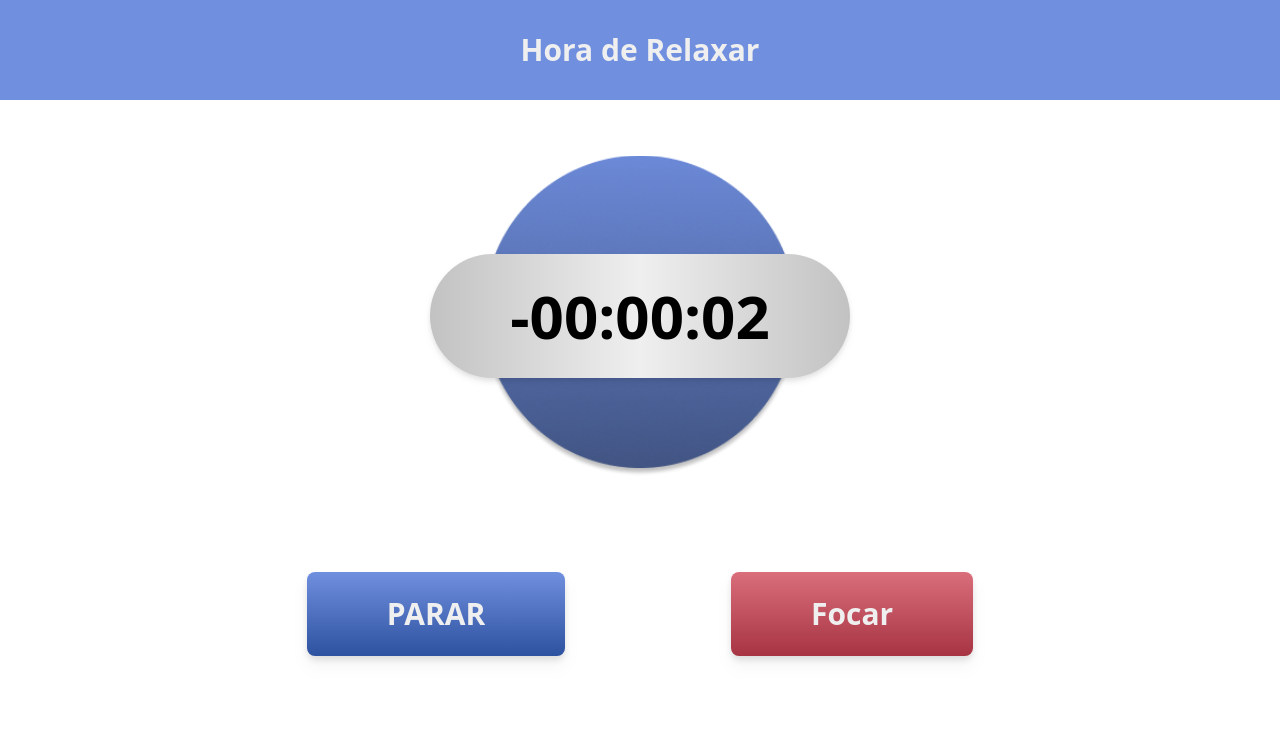
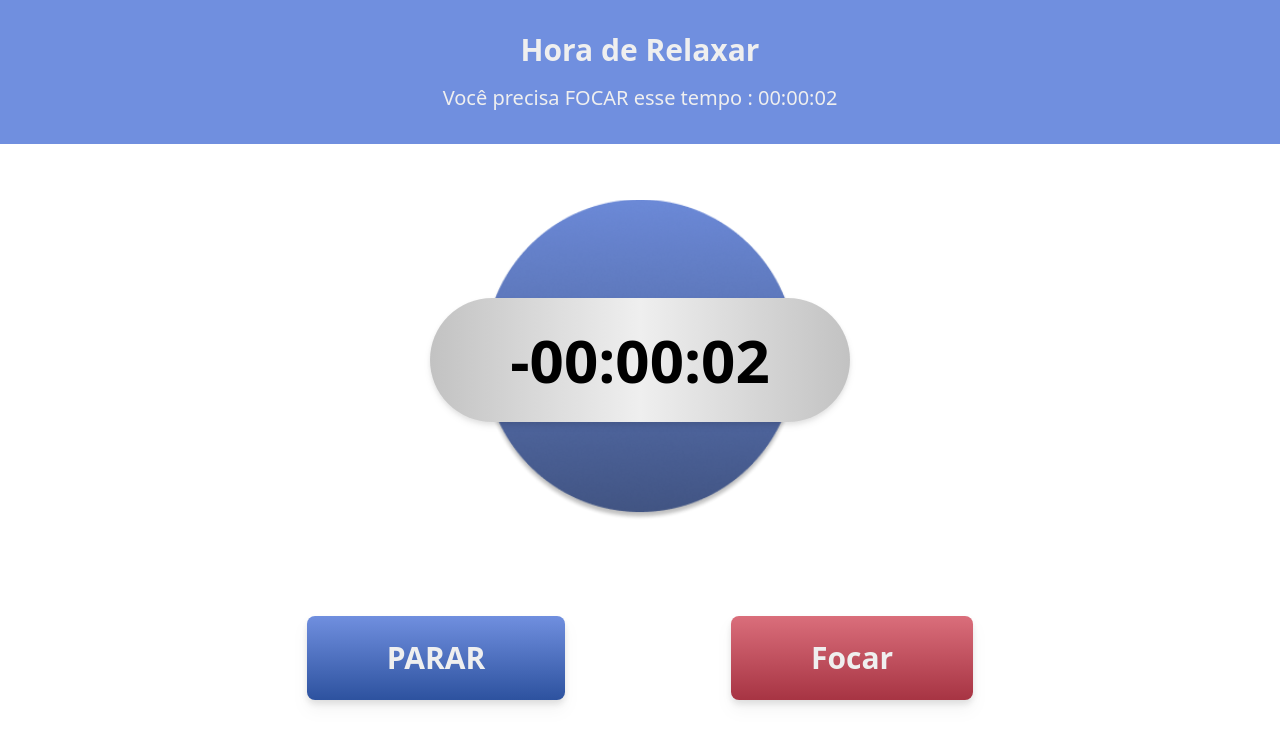
Before and after one commit to LanaGomes/timeSync, a React (Vite) app: page / in a window 1280 px wide. Both pictures are taken after a click on the button "Relaxar". Shown: the top 744 px of the page. Built offline with nearby package versions, Linux system fonts and the light colour scheme.

Commit message:
perzonalizing MainMessage

```diff
--- a/src/components/MainMessage.jsx
+++ b/src/components/MainMessage.jsx
@@ -1,22 +1,50 @@
 import { useState } from "react";
 
-function MainMessage({ mode }) {
+function MainMessage({ mode, sign, time, hours, minutes, seconds }) {
   const getClassNameMainMessage = () => {
     if (mode === "rest") {
-      return "bg-blue p-6 text-xl flex-1 text-center  sm:p-4 sm:text-1xl lg:text-3xl lg:p-8 text-white";
+      return "bg-blue p-6 text-xl flex-1 text-center sm:text-1xl lg:text-3xl lg:p-8 text-white";
     } else if (mode === "focus") {
-      return "bg-red p-6 text-xl flex-1 text-center sm:p-4 sm:text-1xl lg:text-3xl lg:p-8  text-white";
+      return "bg-red p-6 text-xl flex-1 text-center sm:text-1xl lg:text-3xl lg:p-8  text-white";
     } else {
-      return "bg-purple p-6 text-xl flex-1 text-center sm:p-4 sm:text-1xl lg:text-3xl lg:p-8  text-white";
+      return "bg-purple p-6 text-xl flex-1 text-center sm:text-1xl lg:text-3xl lg:p-8  text-white";
+    }
+  };
+  const timeBalance = () => {
+    if (sign == " ") {
+      return (
+        <p className="pt-4 text-xl">{`Você precisa DESCANSAR esse tempo : ${hours
+          .toString()
+          .padStart(2, "0")}:${minutes.toString().padStart(2, "0")}:${seconds
+          .toString()
+          .padStart(2, "0")}`}</p>
+      );
+    } else if (sign == "-") {
+      return (
+        <p className="pt-4 text-xl">{`Você precisa FOCAR esse tempo : ${hours
+          .toString()
+          .padStart(2, "0")}:${minutes.toString().padStart(2, "0")}:${seconds
+          .toString()
+          .padStart(2, "0")}`}</p>
+      );
     }
   };
   return (
     <div>
+      {" "}
       <main className={getClassNameMainMessage()}>
         <h2 className="px-10 font-semibold">
           {mode == "rest" ? "Hora de Relaxar" : "Vamos focar!"}
         </h2>
-        <p>{}</p>
+
+        {time == 0 ? (
+          <p className="pt-4 text-xl">
+            "O primeiro passo é sempre o mais difícil, mas não deixa de ser só
+            um passo"
+          </p>
+        ) : (
+          timeBalance()
+        )}
       </main>
     </div>
   );
```
